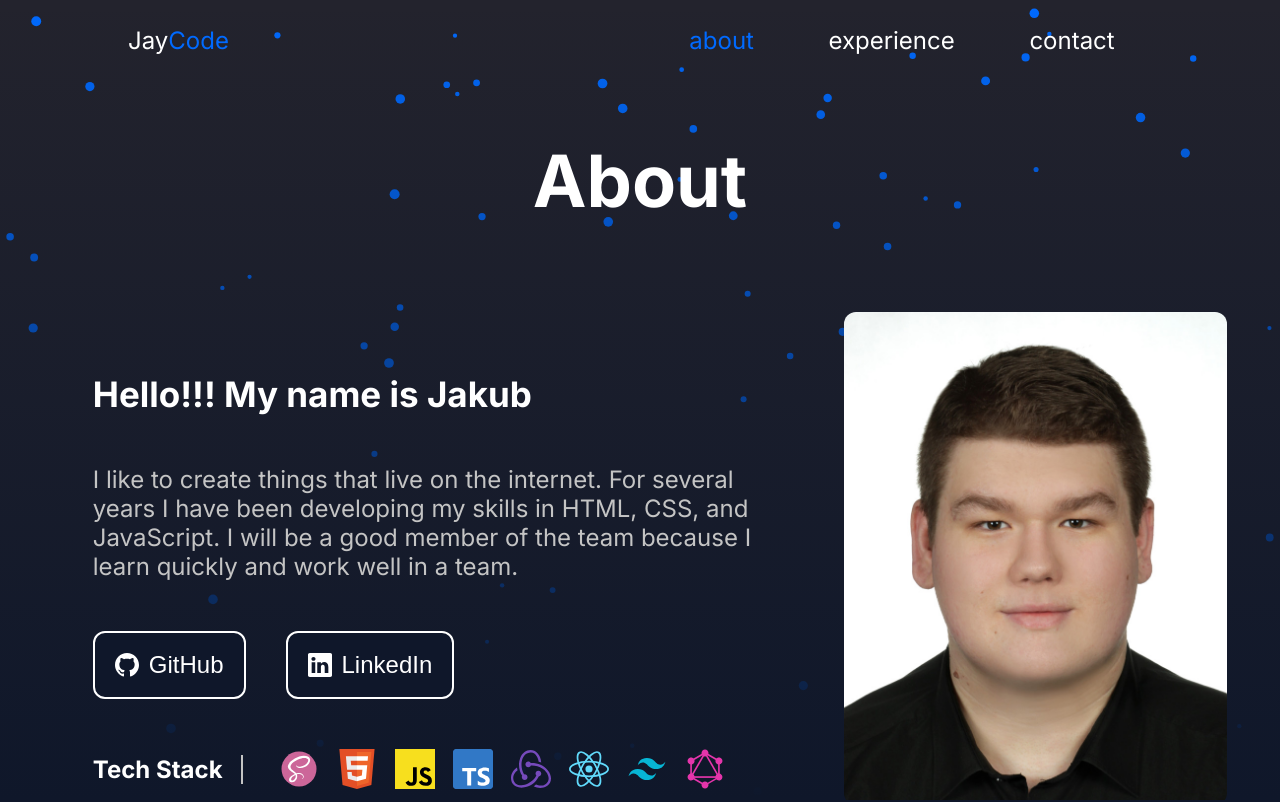
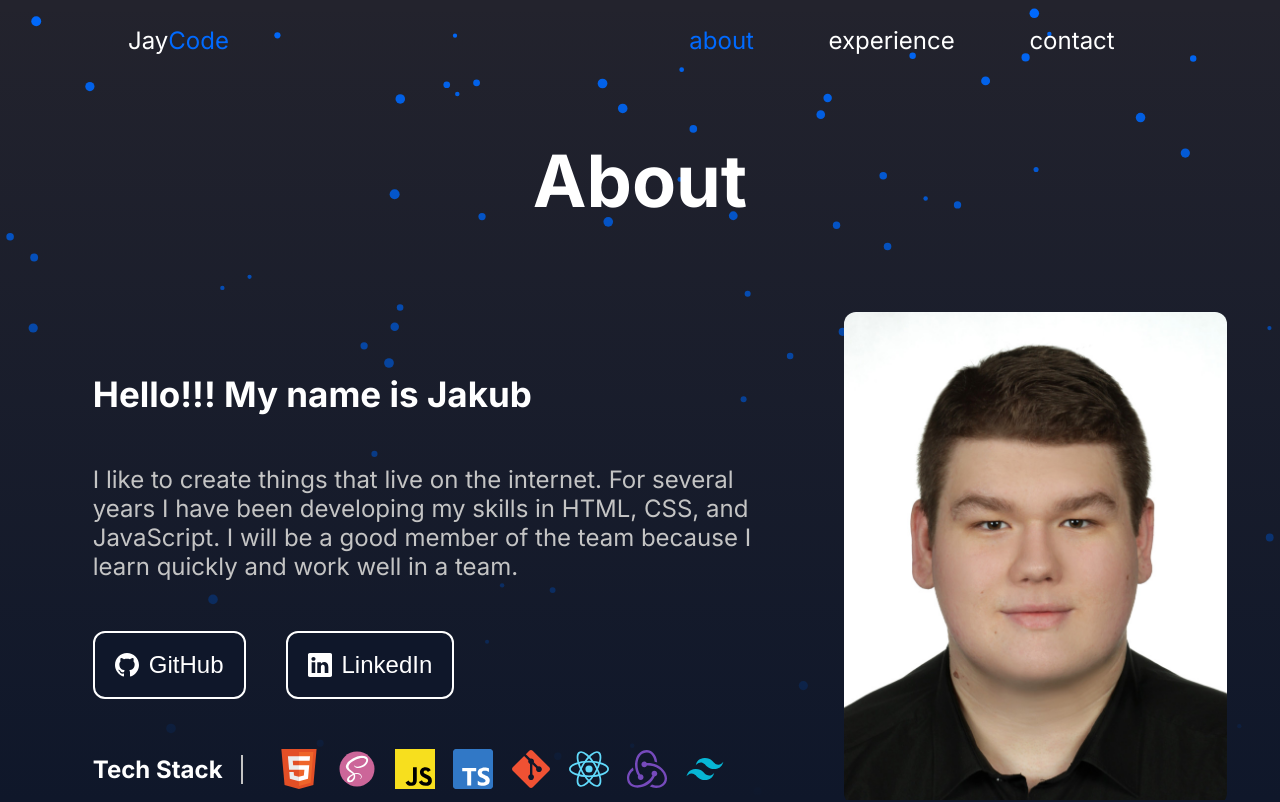
Before and after one commit to JayCodeGitHub/jaycode.pl, a Next.js app: page /about in a window 1280 px wide. Shown: the top 802 px of the page. Built offline with nearby package versions, Linux system fonts and the light colour scheme.

Commit message:
Updated about section items

```diff
--- a/src/assets/aboutSectionItems.ts
+++ b/src/assets/aboutSectionItems.ts
@@ -6,12 +6,12 @@ export const AboutSectionItems = {
     well in a team.`,
     technologies: [
       {
+        image: `/icons/html.svg`,
+        alt: `HTML logo`,
+      },
+      {
         image: `/icons/scss.svg`,
         alt: `SCSS logo`,
-      },
-      {
-        image: `/icons/html.svg`,
-        alt: `HTML logo`,
       },
       {
         image: `/icons/js.svg`,
@@ -22,12 +22,16 @@ export const AboutSectionItems = {
         alt: `TypeScript logo`,
       },
       {
-        image: `/icons/redux.svg`,
-        alt: `Redux logo`,
+        image: `/icons/git.svg`,
+        alt: `Git logo`,
       },
       {
         image: `/icons/React.svg`,
         alt: `React logo`,
+      },
+      {
+        image: `/icons/redux.svg`,
+        alt: `Redux logo`,
       },
       {
         image: `/icons/tailwind.svg`,
@@ -37,10 +41,6 @@ export const AboutSectionItems = {
         image: `/icons/graphql.svg`,
         alt: `GraphQL logo`,
       },
-      {
-        image: `/icons/git.svg`,
-        alt: `Git logo`,
-      },
     ],
     image: `/images/profile-big.jpg`,
   };
```
